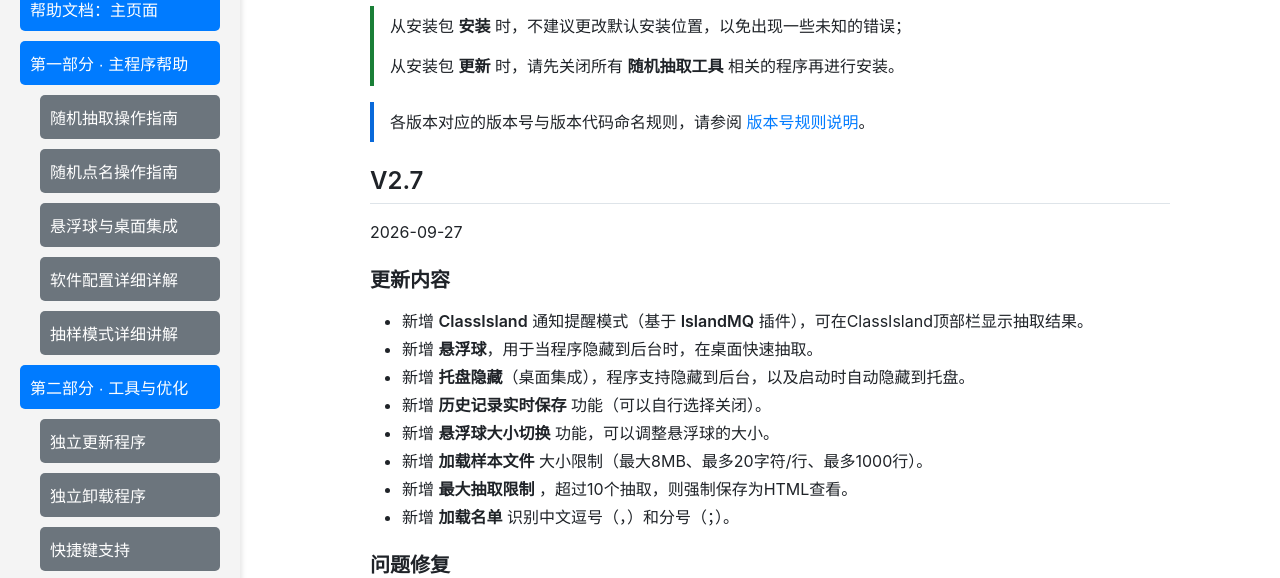
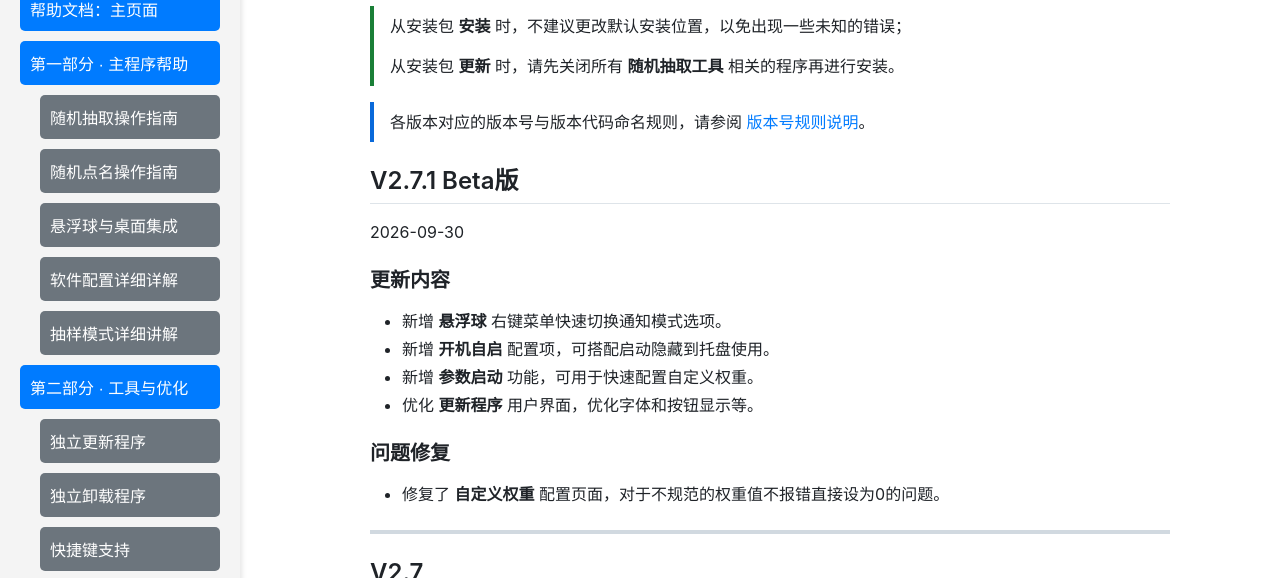
Before and after one commit to Komlers/RandomCallTool, a plain HTML site: page docs/3-2.html in a window 1280 px wide. Shown: the part 127-705 px from the top of the page. Drawn offline with Linux system fonts and the light colour scheme; a web font is replaced by a local one.

Commit message:
V2.7.1-beta Update

```diff
--- a/docs/3-2.html
+++ b/docs/3-2.html
@@ -23,6 +23,22 @@
             <div class="markdown-alert markdown-alert-note">
                 <p>各版本对应的版本号与版本代码命名规则，请参阅 <a href="3-1.html">版本号规则说明</a>。</p>
             </div>
+            <div id="270031">
+                <h2>V2.7.1 Beta版</h2>
+                <p>2026-09-30</p>
+                <h3>更新内容</h3>
+                <ul>
+                    <li>新增 <strong>悬浮球</strong> 右键菜单快速切换通知模式选项。</li>
+                    <li>新增 <strong>开机自启</strong> 配置项，可搭配启动隐藏到托盘使用。</li>
+                    <li>新增 <strong>参数启动</strong> 功能，可用于快速配置自定义权重。</li>
+                    <li>优化 <strong>更新程序</strong> 用户界面，优化字体和按钮显示等。</li>
+                </ul>
+                <h3>问题修复</h3>
+                <ul>
+                    <li>修复了 <strong>自定义权重</strong> 配置页面，对于不规范的权重值不报错直接设为0的问题。</li>
+                </ul>
+            </div>
+            <hr>
             <div id="270000">
                 <h2>V2.7</h2>
                 <p>2026-09-27</p>
```
